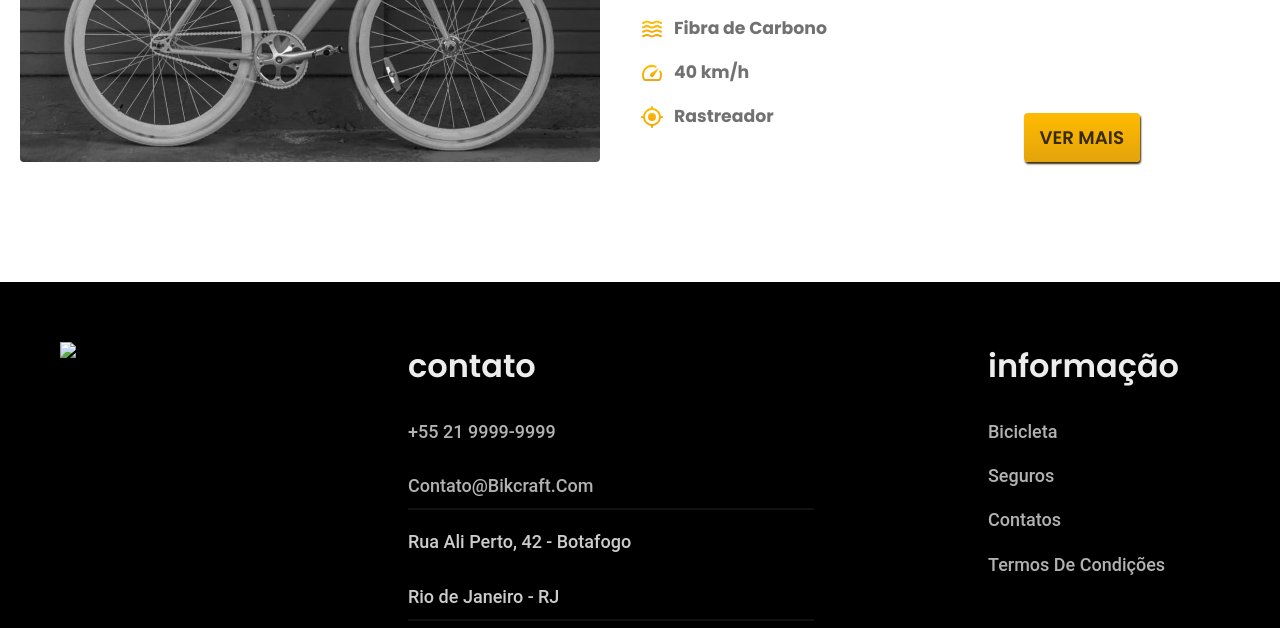
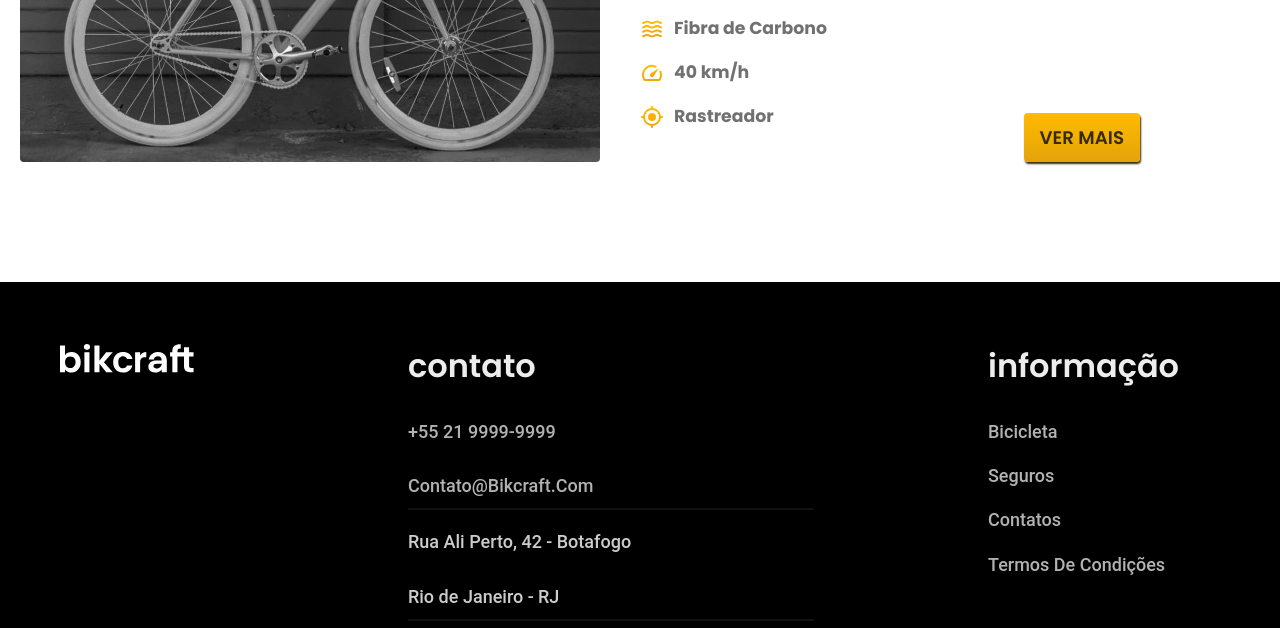
Before and after one commit to BrunoConceica0/bikcraft, a plain HTML site: page bicicletas.html in a window 1280 px wide. Shown: the part 1749-2377 px from the top of the page. Drawn offline with Linux system fonts and the light colour scheme; the site is published under a folder, as on GitHub Pages, so addresses that start at the root find nothing.

Commit message:
melhorando index-bicicletas

```diff
--- a/bicicletas.html
+++ b/bicicletas.html
@@ -19,7 +19,7 @@
 <body id="bicicletas">
   <header class="header-bg">
     <div class="header container">
-      <a href="/index.html"><img src="img/bikcraft.svg" alt="Marca"></a>
+      <a href="./index.html"><img src="img/bikcraft.svg" alt="Marca"></a>
       <nav class="header-menu">
         <ul>
           <li><a href="./bicicletas.html">Bicicletas</a></li>
@@ -118,7 +118,7 @@
   </article>
   <footer class="rodape-bg">
     <article class="rodape-conteudo container">
-      <img class="footer-img" src="/img/bikcraft.svg" alt="Marca">
+      <img class="footer-img" src="./img/bikcraft.svg" alt="Marca">
       <div class="rodape-contato">
         <div>
           <h3 class="texto-g cb3">contato</h3>
```
Also changed, not shown: index.html (+2 -2 lines), termos.html (+2 -2 lines).
